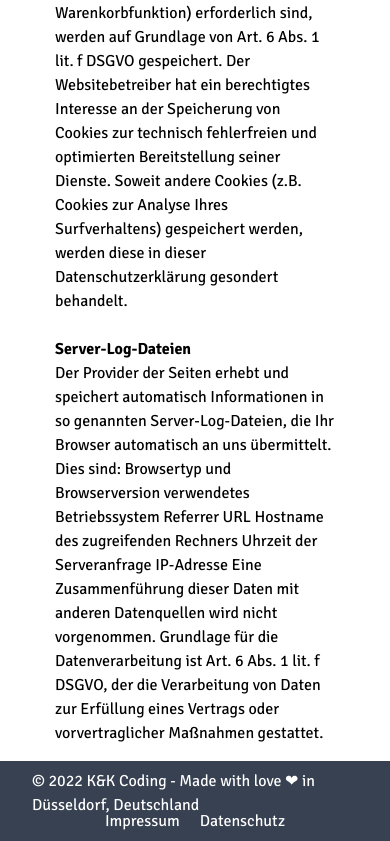
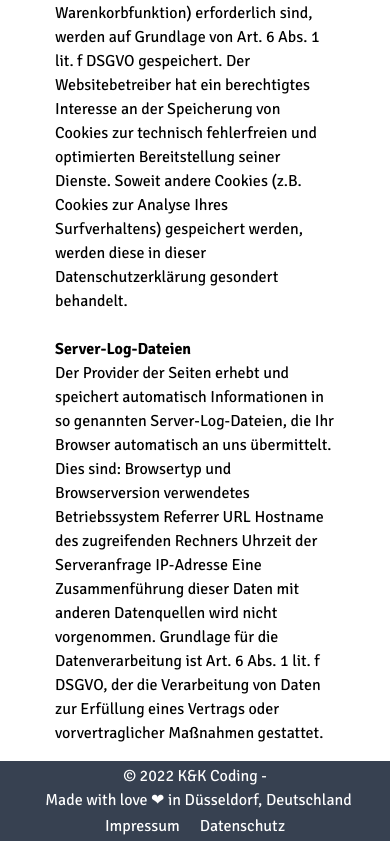
Before and after one commit to kaspi90/k-and-k, a React (Create React App) app: page /datenschutz in a window 390 px wide. Shown: the part 6823-7664 px from the top of the page. Built offline with nearby package versions, Linux system fonts and the light colour scheme.

Commit message:
fixed responsive design

```diff
--- a/src/components/Footer.tsx
+++ b/src/components/Footer.tsx
@@ -6,11 +6,13 @@ function Footer() {
 
   return (
     <footer className=" bg-gray-700 dark:bg-gray-900  text-white ">
-      <div className="max-w-[1280px] gap-x-5 h-20  px-8 flex justify-between items-center flex-wrap mx-auto sm:justify-center ">
-        <p className="h-6">
-          © 2022 K&K Coding - Made with love ❤ in Düsseldorf,{" "}
-          {t("footer.germany")}
-        </p>
+      <div className="max-w-[1280px] gap-5 h-20  px-8 flex justify-between items-center flex-wrap mx-auto sm:justify-center sm:text-center ">
+        <div className="h-6 flex sm:justify-center sm:flex-wrap">
+          <p className="h-6 ">© 2022 K&K Coding - </p>
+          <p className="h-6">
+            &nbsp; Made with love ❤ in Düsseldorf, {t("footer.germany")}
+          </p>
+        </div>
         <div className="flex gap-5 h-6">
           <Link to="impressum">{t("footer.imprint")}</Link>
           <Link to="datenschutz">{t("footer.privacy")}</Link>
```
